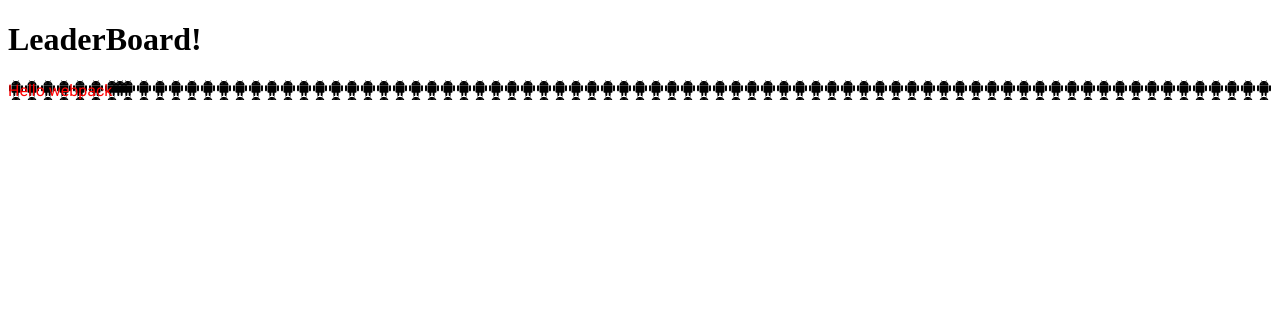
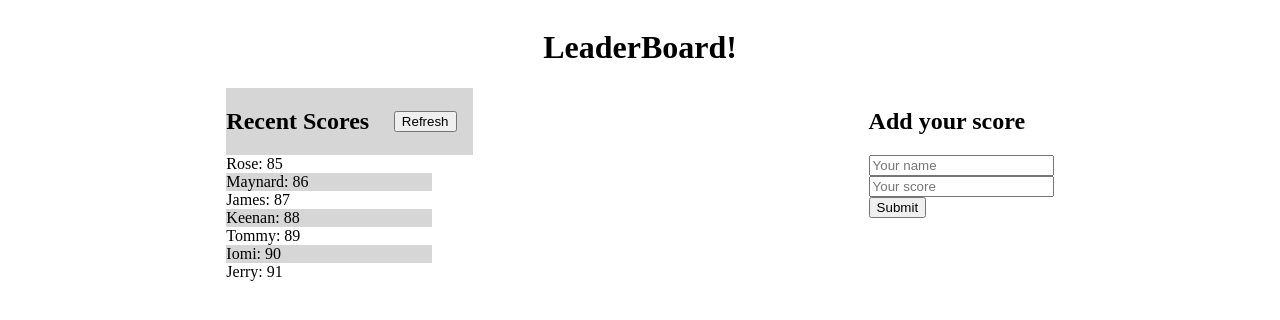
Before and after one commit to gealsanchez/LeaderBoard, a website built with webpack: page src/index.html in a window 1280 px wide. Built offline with nearby package versions, Linux system fonts and the light colour scheme.

Commit message:
Setup project

```diff
--- a/src/index.html
+++ b/src/index.html
@@ -1,11 +1,41 @@
 <!DOCTYPE html>
 <html lang="en">
+
 <head>
     <meta charset="UTF-8">
     <meta name="viewport" content="width=device-width, initial-scale=1.0">
     <title>LeaderBoard</title>
 </head>
+
 <body>
-    <h1>LeaderBoard!</h1>
+
+    <header>
+        <h1>LeaderBoard!</h1>
+    </header>
+    <div class="board">
+
+        <section class="scores">
+            <div class="score-head">
+                <h2>Recent Scores</h2>
+                <button>Refresh</button>
+            </div>
+
+        </section>
+
+        <section class="add-the-score">
+
+            <h2>Add your score</h2>
+
+            <form class="add-score">
+                <input placeholder="Your name">
+                <input placeholder="Your score">
+                <div>
+                    <button>Submit</button>
+                </div>
+            </form>
+
+        </section>
+    </div>
 </body>
+
 </html>
--- a/src/index.js
+++ b/src/index.js
@@ -1,21 +1,19 @@
-import _ from 'lodash';
 import './style.css';
-import Icon from './images/android2.svg';
 
-function component() {
-  const element = document.createElement('div');
+const table = [
+  { name: 'Rose', score: 85 },
+  { name: 'Maynard', score: 86 },
+  { name: 'James', score: 87 },
+  { name: 'Keenan', score: 88 },
+  { name: 'Tommy', score: 89 },
+  { name: 'Iomi', score: 90 },
+  { name: 'Jerry', score: 91 },
+];
 
-  // Lodash, now imported by this script
-  element.innerHTML = _.join(['Hello', 'webpack'], ' ');
-  element.classList.add('hello');
+const showScores = document.querySelector('.scores');
 
-  // Add the image to our existing div.
-  const myIcon = new Image();
-  myIcon.src = Icon;
-
-  element.appendChild(myIcon);
-
-  return element;
-}
-
-document.body.appendChild(component());
+table.forEach((score) => {
+  const divScore = document.createElement('div');
+  divScore.textContent = `${score.name}: ${score.score}`;
+  showScores.appendChild(divScore);
+});
--- a/src/style.css
+++ b/src/style.css
@@ -3,8 +3,36 @@
     src: url('./font/Roboto.ttf') format('truetype');
   }
 
-.hello {
-    color: red;
-    background: url('./images/android2.svg');
-    font-family: 'MyFont', sans-serif;
+  .scores div:nth-child(odd) {
+    background: rgb(215, 214, 214);
   }
+
+  .scores div:nth-child(even) {
+    background: #fff;
+  }
+
+  header{
+    display: flex;
+    justify-content: center;
+  }
+
+  .score-head{
+    display: flex;
+    width: 120%;
+  }
+
+  .score-head button{
+    height: 5%;
+    align-self: center;
+    margin-left: 10%;
+  }
+
+  .board{
+    display: flex;
+    justify-content: space-around;
+  }
+
+  .add-score{
+    display: flex;
+    flex-direction: column;
+  }
```
Also changed, not shown: .github/workflows/linters.yml (added).
